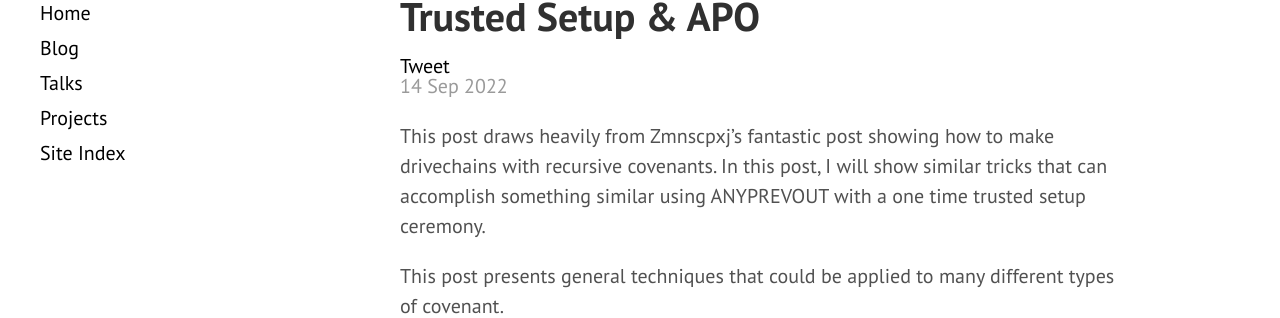
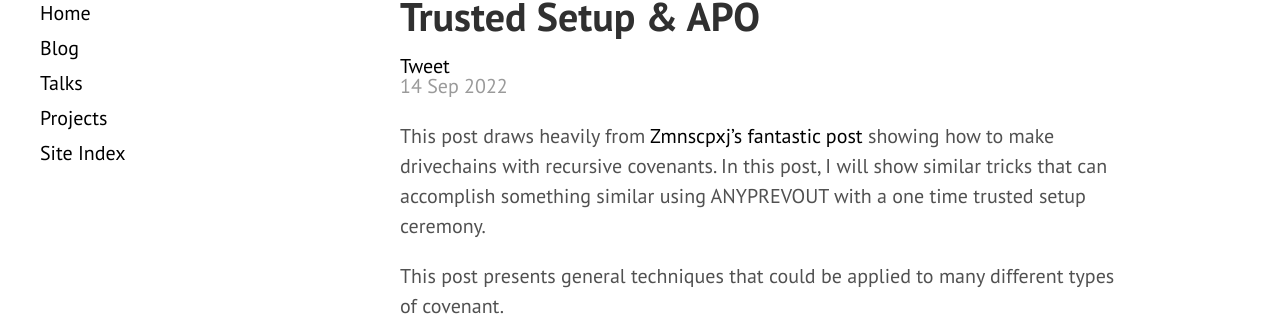
Before and after one commit to JeremyRubin/rubin.io, a Jekyll site: the page built from bitcoin/_posts/0000-00-00-drivechain-apo.md, in a window 1280 px wide and 900 px high. Shown: the part 139-457 px from the top of the window. Built offline with Jekyll 4.4.1, drawn with Linux system fonts in a browser that asks for light colours; comment, search, counter and statistics services are not loaded; part of the change alters nothing that is shown.

```diff
--- a/bitcoin/_posts/0000-00-00-drivechain-apo.md
+++ b/bitcoin/_posts/0000-00-00-drivechain-apo.md
@@ -7,10 +7,11 @@ date: 2022-09-14
 hashtags: [Bitcoin]
 ---
 
-This post draws heavily from Zmnscpxj's fantastic post showing how to
-make drivechains with recursive covenants. In this post, I will show
-similar tricks that can accomplish something similar using ANYPREVOUT
-with a one time trusted setup ceremony.
+This post draws heavily from [Zmnscpxj's fantastic
+post](https://lists.linuxfoundation.org/pipermail/bitcoin-dev/2022-February/019976.html)
+showing how to make drivechains with recursive covenants. In this post, I will
+show similar tricks that can accomplish something similar using ANYPREVOUT with
+a one time trusted setup ceremony.
 
 This post presents general techniques that could be applied to many
 different types of covenant.
```
